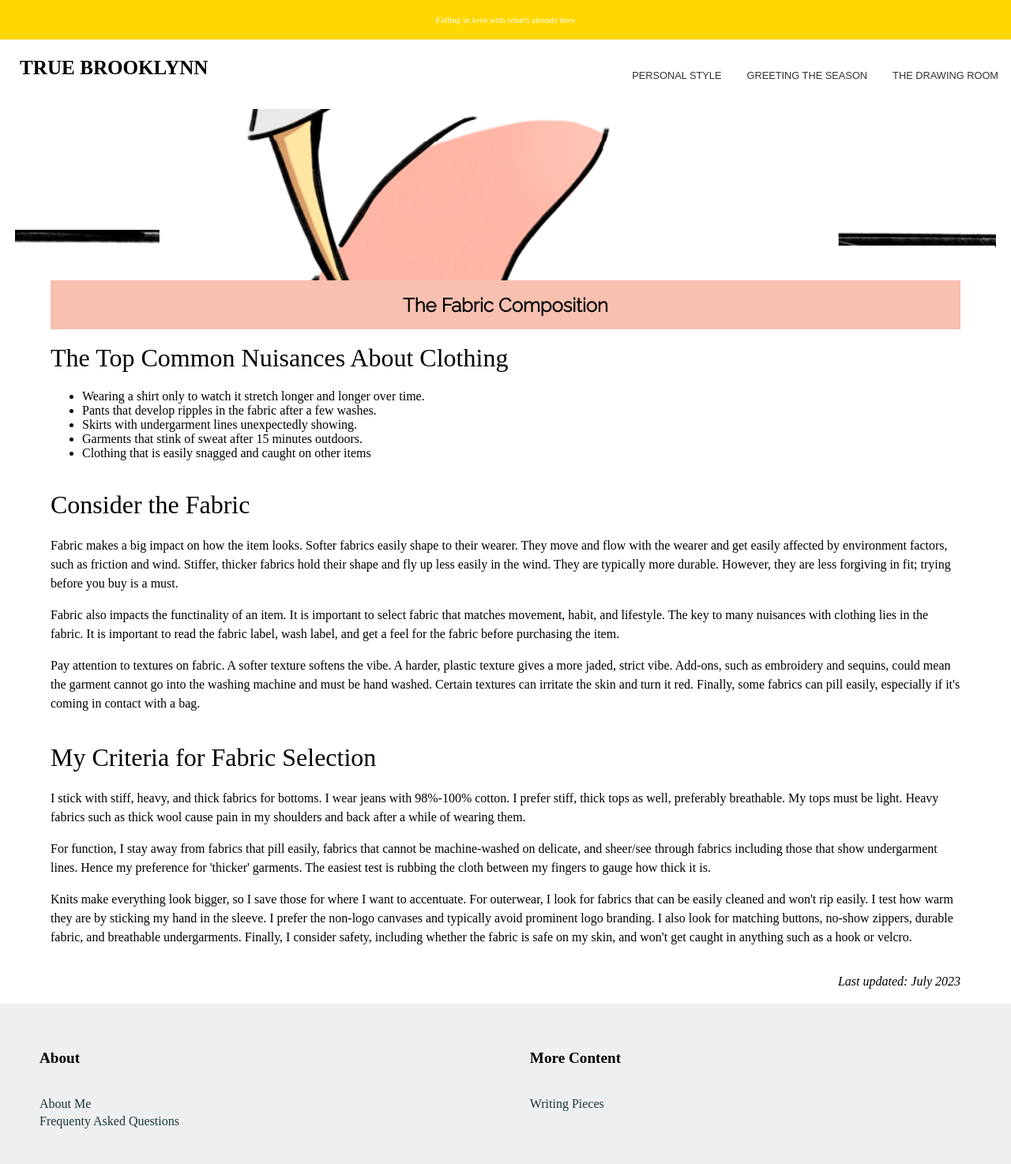
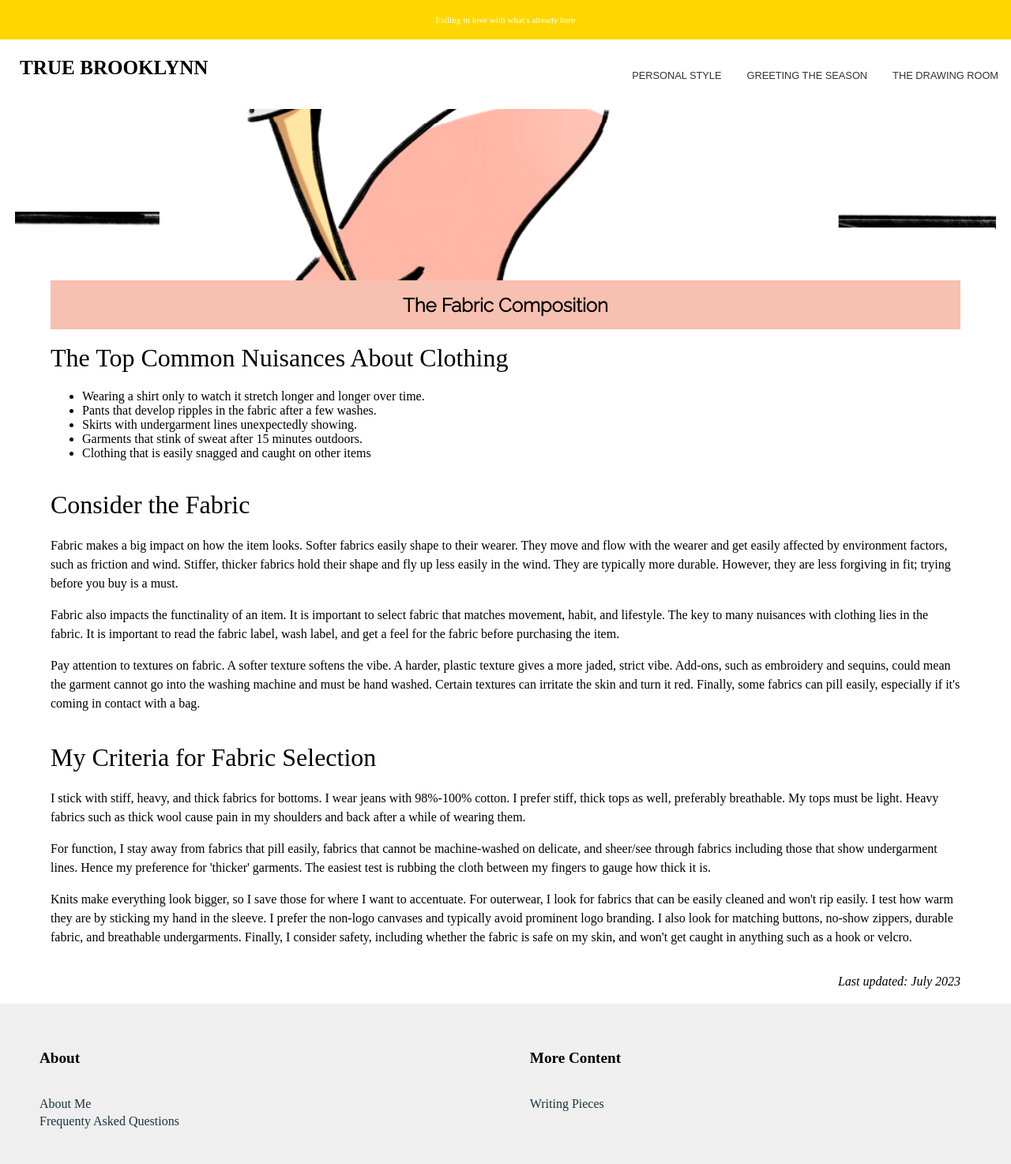
Before and after one commit to truebrooklynn/truebrooklynn.github.io, a Jekyll site: the page built from personalstyle/fabric/index.html, in a window 1280 px wide. Shown: the whole page at 79% size. Built offline with Jekyll 4.4.1, drawn with Linux system fonts in a browser that asks for light colours; some web fonts are replaced.

Commit message:
Update index.html

```diff
--- a/personalstyle/fabric/index.html
+++ b/personalstyle/fabric/index.html
@@ -4,7 +4,7 @@ title: The Fabric Composition
 ---
 
 <div class ="postBanner">
-     <img src="fabric.png" alt="Fabric Banner">
+     <img src="banner_fabric.png" alt="Fabric Banner">
      <div class="postTitle">
           <h1>The Fabric Composition</h1>
      </div>
```
